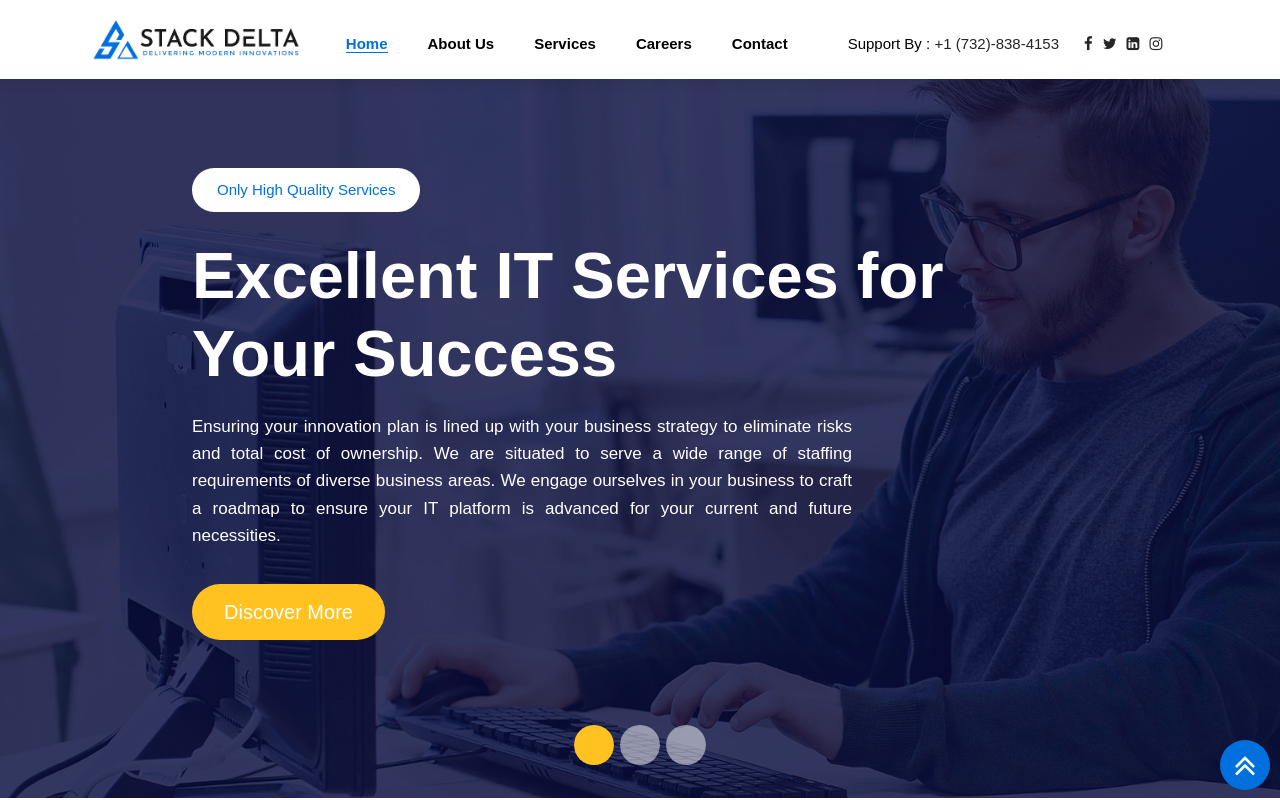
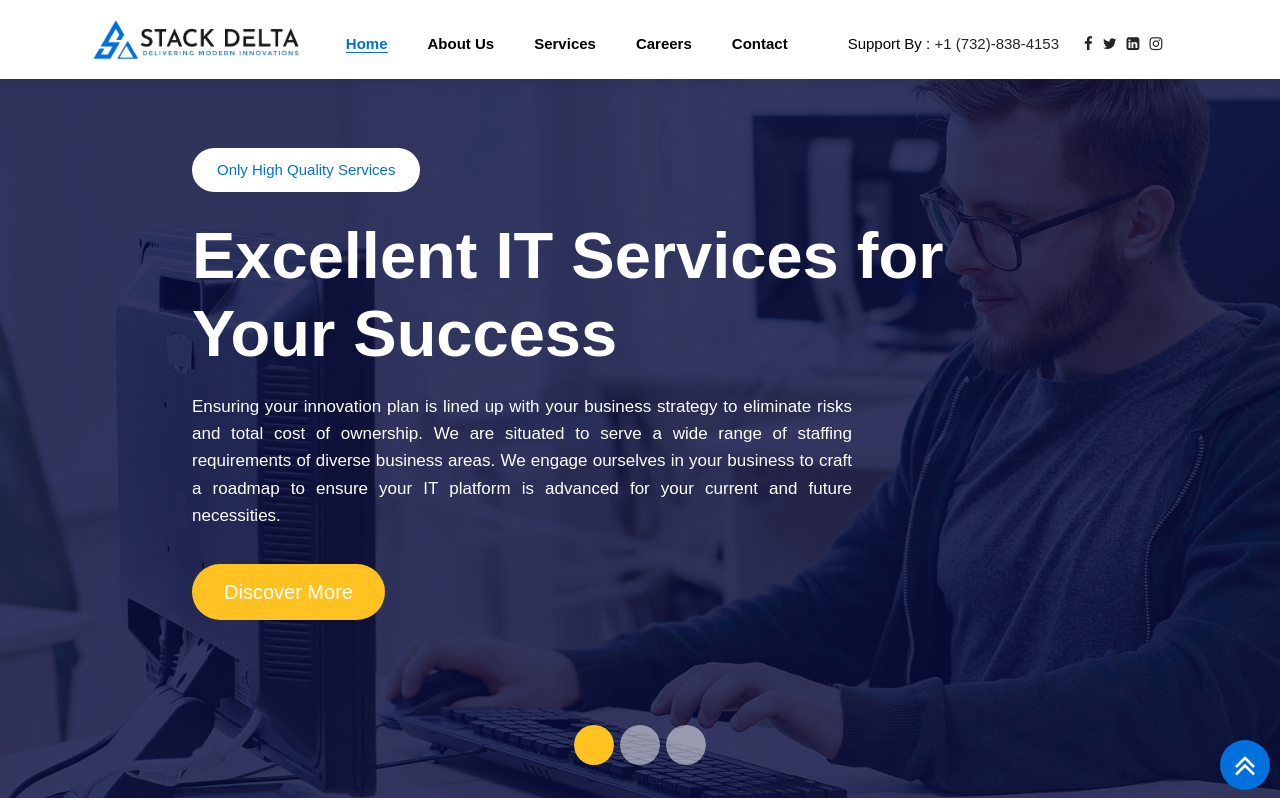
Before and after one commit to Oluwadebo/stack-delta, a React (Create React App) app: page / in a window 1280 px wide. Shown: the top 800 px of the page. Built offline with nearby package versions, Linux system fonts and the light colour scheme.

Commit message:
technology-area in home page done

```diff
--- a/public/index.html
+++ b/public/index.html
@@ -2,7 +2,7 @@
 <html lang="en">
   <head>
     <meta charset="utf-8" />
-    <link rel="icon" href="%PUBLIC_URL%/favicon.ico" />
+    <link rel="icon" href="%PUBLIC_URL%/download.png" />
     <meta name="viewport" content="width=device-width, initial-scale=1" />
     <meta name="theme-color" content="#000000" />
     <meta
--- a/src/index.css
+++ b/src/index.css
@@ -451,12 +451,13 @@ img {
   height: 100%;
   background-color: #070b3b;
   opacity: 0.8;
+  -webkit-tap-highlight-color: transparent;
 }
 .capt {
   position: absolute;
   color: #f1f1f1;
   text-align: left;
-  top: -570px;
+  top: -590px;
 }
 .capt span {
   font-size: 15px;
```
Also changed, not shown: public/download.png (added).
